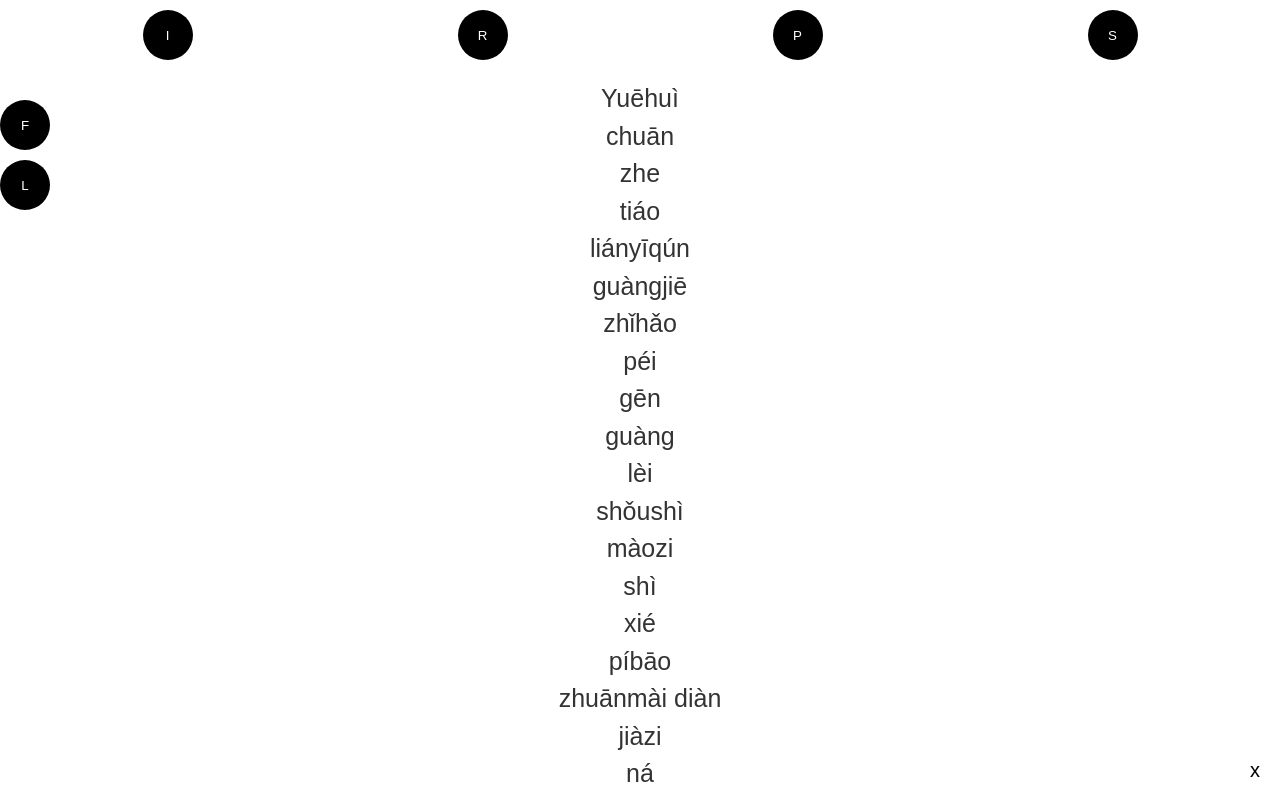
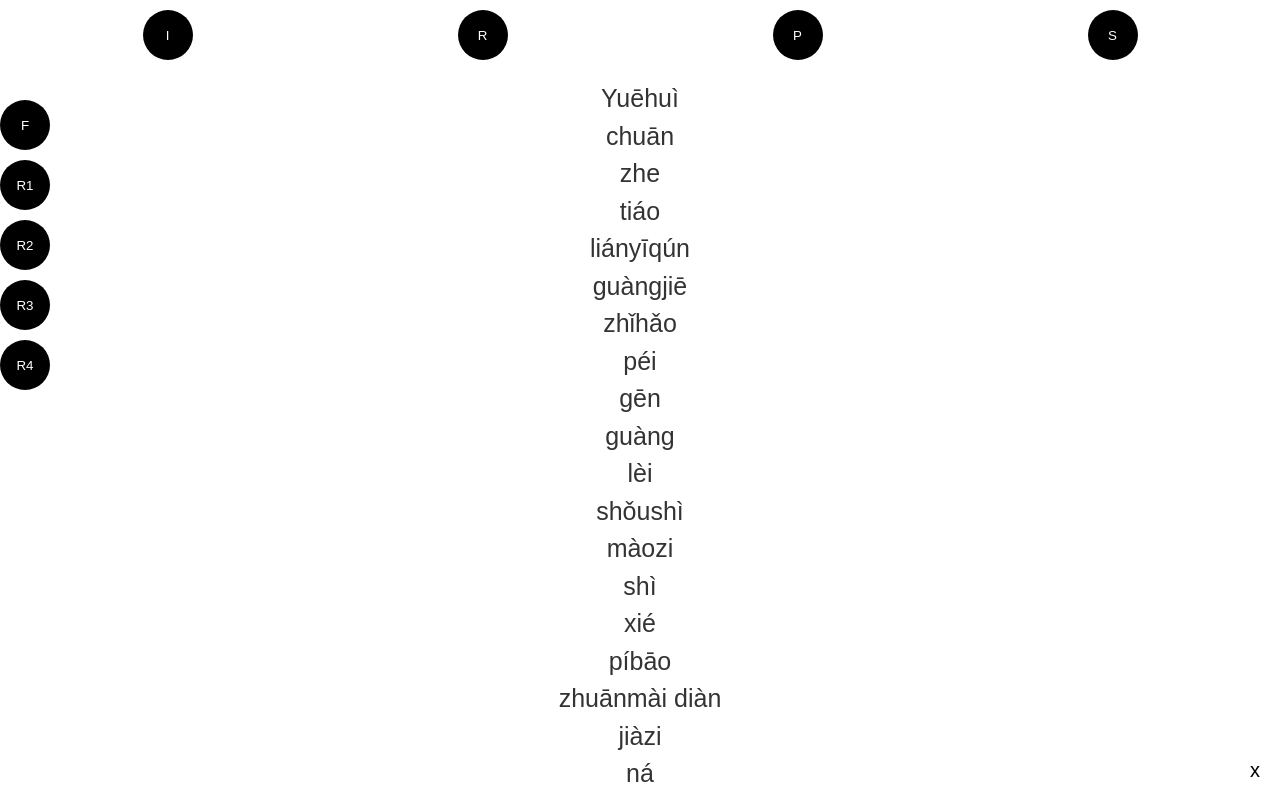
Before and after one commit to kandalog/next-chinese-word, a Next.js app: page / in a window 1280 px wide. Shown: the top 799 px of the page. Built offline with nearby package versions, Linux system fonts and the light colour scheme.

Commit message:
road登録

```diff
--- a/assets/data/road.ts
+++ b/assets/data/road.ts
@@ -1,7 +1,91 @@
-export const pinyin_road = ["road"];
+export const pinyin_road = [
+  "Zǎocān",
+  "bāozi",
+  "dòujiāng",
+  "dài",
+  "huí",
+  "háishì",
+  "wēixìn",
+  "zhīfù",
+  "hǎo de",
+  "qǐng",
+  "sǎo",
+  "èr wéi mǎ",
+  "jìn",
+  "dōngxī",
+  "zuò",
+  "diànchē",
+  "tiān",
+  "qíng",
+  "dǎsǎo",
+  "fángjiān",
+];
 
-export const en_road = ["road"];
+export const en_road = [
+  "zaocan",
+  "baozi",
+  "doujiang",
+  "dai",
+  "hui",
+  "haishi",
+  "weixin",
+  "zhifu",
+  "hao de",
+  "qing",
+  "sao",
+  "er wei ma",
+  "jin",
+  "dongxi",
+  "zuo",
+  "dianche",
+  "tian",
+  "qing",
+  "dasao",
+  "fangjian",
+];
 
-export const ch_road = ["道"];
+export const ch_road = [
+  "早餐",
+  "包子",
+  "豆浆",
+  "带",
+  "回",
+  "还是",
+  "微信",
+  "支付",
+  "好的",
+  "请",
+  "扫",
+  "二维码",
+  "进",
+  "东西",
+  "坐",
+  "电车",
+  "天",
+  "晴",
+  "打扫",
+  "房间",
+];
 
-export const jp_road = ["みち"];
+export const jp_road = [
+  "朝食",
+  "まんじゅう(肉まんやあんまん)",
+  "豆乳",
+  "身につける・持っていく",
+  "戻る",
+  "それとも・やはり",
+  "ウェイチャット",
+  "支払う",
+  "OK・承知",
+  "お願いします, 奢る, お願いする",
+  "掃除する・スキャンする",
+  "二次元コード(QRコード)",
+  "入る",
+  "物",
+  "~で移動",
+  "電車",
+  "空",
+  "晴れ",
+  "掃除する",
+  "部屋",
+];
--- /dev/null
+++ b/assets/data/road2.ts
@@ -0,0 +1,135 @@
+export const pinyin_road2 = [
+  "Chūzū chē",
+  "shīfù",
+  "jīchǎng",
+  "sī jī",
+  "guān",
+  "chēmén",
+  "xì",
+  "ānquán dài",
+  "rúguǒ ~ (dehuà)",
+  "dǔchē",
+  "lùkuàng",
+  "zěnme yàng",
+  "shíjiān duàn",
+  "lìhài",
+  "shǒujī",
+  "dàyī",
+  "xià yǔ",
+  "yánsè",
+  "huàn",
+  "yóuyǒng",
+  "yóu",
+  "kāichē",
+  "mǐ",
+  "zhàoxiàng",
+  "cèsuǒ",
+  "bùduàn",
+  "nǔlì",
+  "dào",
+  "xiāoxī",
+  "fēi kuài",
+  "pǎo",
+];
+
+export const en_road2 = [
+  "chuzuche",
+  "shifu",
+  "jichang",
+  "si ji",
+  "guan",
+  "chemen",
+  "xi",
+  "anquan dai",
+  "ruguo ~ (dehua)",
+  "duche",
+  "lukuang",
+  "zenme yang",
+  "shijian duan",
+  "lihai",
+  "shouji",
+  "dayi",
+  "xia yu",
+  "yanse",
+  "huan",
+  "youyong",
+  "you",
+  "kaiche",
+  "mi",
+  "zhaoxiang",
+  "cesuo",
+  "buduan",
+  "nuli",
+  "dao",
+  "xiaoxi",
+  "fei kuai",
+  "pao",
+];
+
+export const ch_road2 = [
+  "出租车",
+  "师傅",
+  "机场",
+  "司机",
+  "关",
+  "车门",
+  "系",
+  "安全带",
+  "如果 ～ （的话）",
+  "堵车",
+  "路况",
+  "怎么样",
+  "时间段",
+  "厉害",
+  "手机",
+  "大衣",
+  "下雨",
+  "颜色",
+  "换",
+  "游泳",
+  "游",
+  "开车",
+  "米",
+  "照相",
+  "厕所",
+  "不断",
+  "努力",
+  "到",
+  "消息",
+  "飞快",
+  "跑",
+];
+
+export const jp_road2 = [
+  "タクシー",
+  "運転手に呼びかける時に使用",
+  "空港",
+  "運転者",
+  "閉める",
+  "車のドア",
+  "締める",
+  "シートベルト",
+  "もしも~なら...",
+  "交通渋滞",
+  "道路状況",
+  "どうでしょうか",
+  "期間",
+  "すごい~",
+  "携帯電話",
+  "コート",
+  "雨がふる",
+  "色",
+  "替える・交換",
+  "泳ぐ",
+  "旅行",
+  "ドライブ",
+  "メートル",
+  "写真を撮る",
+  "トイレ",
+  "継続的に",
+  "努力",
+  "到着",
+  "情報・ニュース",
+  "飛ぶように",
+  "走る",
+];
--- /dev/null
+++ b/assets/data/road3.ts
@@ -0,0 +1,87 @@
+export const pinyin_road3 = [
+  "Ángguì",
+  "xīngbākè",
+  "tài ~le",
+  "tīng shuō",
+  "bié",
+  "dānxīn",
+  "ǒu'ěr",
+  "zhēn de",
+  "diànyǐng",
+  "ràng",
+  "bèi",
+  "kèwén",
+  "wán er",
+  "yóuxì",
+  "yuè lái yuè",
+  "yǒuyìsi",
+  "píngshí",
+  "duì ~lái shuō",
+  "fángzi",
+];
+
+export const en_road3 = [
+  "angui",
+  "xingbake",
+  "tai ~le",
+  "ting shuo",
+  "bie",
+  "danxin",
+  "ou'er",
+  "zhen de",
+  "dianying",
+  "rang",
+  "bei",
+  "kewen",
+  "wan er",
+  "youxi",
+  "yue lai yue",
+  "youyisi",
+  "pingshi",
+  "dui ~lai shuo",
+  "fangzi",
+];
+
+export const ch_road3 = [
+  "昂贵",
+  "星巴克",
+  "太~了",
+  "听说",
+  "别",
+  "担心",
+  "偶尔",
+  "真的",
+  "电影",
+  "让",
+  "背",
+  "课文",
+  "玩儿",
+  "游戏",
+  "越来越",
+  "有意思",
+  "平时",
+  "对～来说",
+  "房子",
+];
+
+export const jp_road3 = [
+  "高い",
+  "スターバックス",
+  "~すぎる",
+  "〜と言われている",
+  "~しないでください (别跑）",
+  "心配",
+  "たまに",
+  "本当に~です",
+  "映画",
+  "~させる",
+  "暗唱する・暗記",
+  "文章",
+  "遊ぶ",
+  "ゲーム",
+  "だんだん・ますます",
+  "面白い",
+  "いつも",
+  "~にとって",
+  "家",
+];
--- /dev/null
+++ b/assets/data/road4.ts
@@ -0,0 +1,43 @@
+export const pinyin_road4 = [
+  "Fēikuài",
+  "huàn",
+  "yánsè",
+  "cèsuǒ",
+  "wán er",
+  "yóuxì",
+  "dà chéngshì",
+  "fángzi",
+];
+
+export const en_road4 = [
+  "feikuai",
+  "huan",
+  "yanse",
+  "cesuo",
+  "wan er",
+  "youxi",
+  "da chengshi",
+  "fangzi",
+];
+
+export const ch_road4 = [
+  "飞快",
+  "换",
+  "颜色",
+  "厕所",
+  "玩儿",
+  "游戏",
+  "大城市",
+  "房子",
+];
+
+export const jp_road4 = [
+  "飛ぶように",
+  "替える, 交換",
+  "色",
+  "トイレ",
+  "遊ぶ",
+  "ゲーム",
+  "大都市",
+  "家",
+];
--- a/assets/question.ts
+++ b/assets/question.ts
@@ -1,5 +1,9 @@
 import { pinyin0, ch0, jp0, en0 } from "./data/remind";
 import { pinyin_road, ch_road, jp_road, en_road } from "./data/road";
+import { pinyin_road2, ch_road2, jp_road2, en_road2 } from "./data/road2";
+import { pinyin_road3, ch_road3, jp_road3, en_road3 } from "./data/road3";
+import { pinyin_road4, ch_road4, jp_road4, en_road4 } from "./data/road4";
+
 import { pinyin, ch, jp, en } from "./data/data";
 import { pinyin2, ch2, jp2, en2 } from "./data/data2";
 
@@ -11,7 +15,12 @@ type questionType = {
 };
 
 export const remindQuestion: questionType[] = [];
+
 export const roadQuestions: questionType[] = [];
+export const roadQuestions2: questionType[] = [];
+export const roadQuestions3: questionType[] = [];
+export const roadQuestions4: questionType[] = [];
+
 export const questions: questionType[] = [];
 export const questions2: questionType[] = [];
 
@@ -19,12 +28,37 @@ for (let i = 0; i < pinyin0.length; i++) {
   remindQuestion.push({ jp: jp0[i], ch: ch0[i], pi: pinyin0[i], en: en0[i] });
 }
 
+// road
 for (let i = 0; i < pinyin_road.length; i++) {
   roadQuestions.push({
     jp: jp_road[i],
     ch: ch_road[i],
     pi: pinyin_road[i],
     en: en_road[i],
+  });
+}
+for (let i = 0; i < pinyin_road2.length; i++) {
+  roadQuestions2.push({
+    jp: jp_road2[i],
+    ch: ch_road2[i],
+    pi: pinyin_road2[i],
+    en: en_road2[i],
+  });
+}
+for (let i = 0; i < pinyin_road3.length; i++) {
+  roadQuestions3.push({
+    jp: jp_road3[i],
+    ch: ch_road3[i],
+    pi: pinyin_road3[i],
+    en: en_road3[i],
+  });
+}
+for (let i = 0; i < pinyin_road4.length; i++) {
+  roadQuestions4.push({
+    jp: jp_road4[i],
+    ch: ch_road4[i],
+    pi: pinyin_road4[i],
+    en: en_road4[i],
   });
 }
 
--- a/pages/index.tsx
+++ b/pages/index.tsx
@@ -1,4 +1,8 @@
-import { questions2 } from "@/assets/question";
+import {
+  roadQuestions2,
+  roadQuestions3,
+  roadQuestions4,
+} from "@/assets/question";
 import styled from "@/styles/Home.module.scss";
 import { useQuestion } from "../hooks/useQuestion";
 import { Button } from "@/components/Button";
@@ -48,7 +52,22 @@ export default function Home() {
       <div className={styled.inner}>
         {/* changeボタン */}
         <Button text="F" name={"remind"} onClick={changeToRemind} />
-        <Button text="L" name={"road"} onClick={changeToroad} />
+        <Button text="R1" name={"road"} onClick={changeToroad} />
+        <Button
+          text="R2"
+          name={"road2"}
+          onClick={() => setQuestions(roadQuestions2)}
+        />
+        <Button
+          text="R3"
+          name={"road3"}
+          onClick={() => setQuestions(roadQuestions3)}
+        />
+        <Button
+          text="R4"
+          name={"road4"}
+          onClick={() => setQuestions(roadQuestions4)}
+        />
         {questions.map((question) => (
           <div key={question.pi} className={styled.question}>
             <p onClick={(e) => handleOnClick(e)}>{question.pi}</p>
--- a/styles/Home.module.scss
+++ b/styles/Home.module.scss
@@ -79,3 +79,21 @@
   top: 160px;
   left: 0;
 }
+
+.road2 {
+  position: absolute;
+  top: 220px;
+  left: 0;
+}
+
+.road3 {
+  position: absolute;
+  top: 280px;
+  left: 0;
+}
+
+.road4 {
+  position: absolute;
+  top: 340px;
+  left: 0;
+}
```
